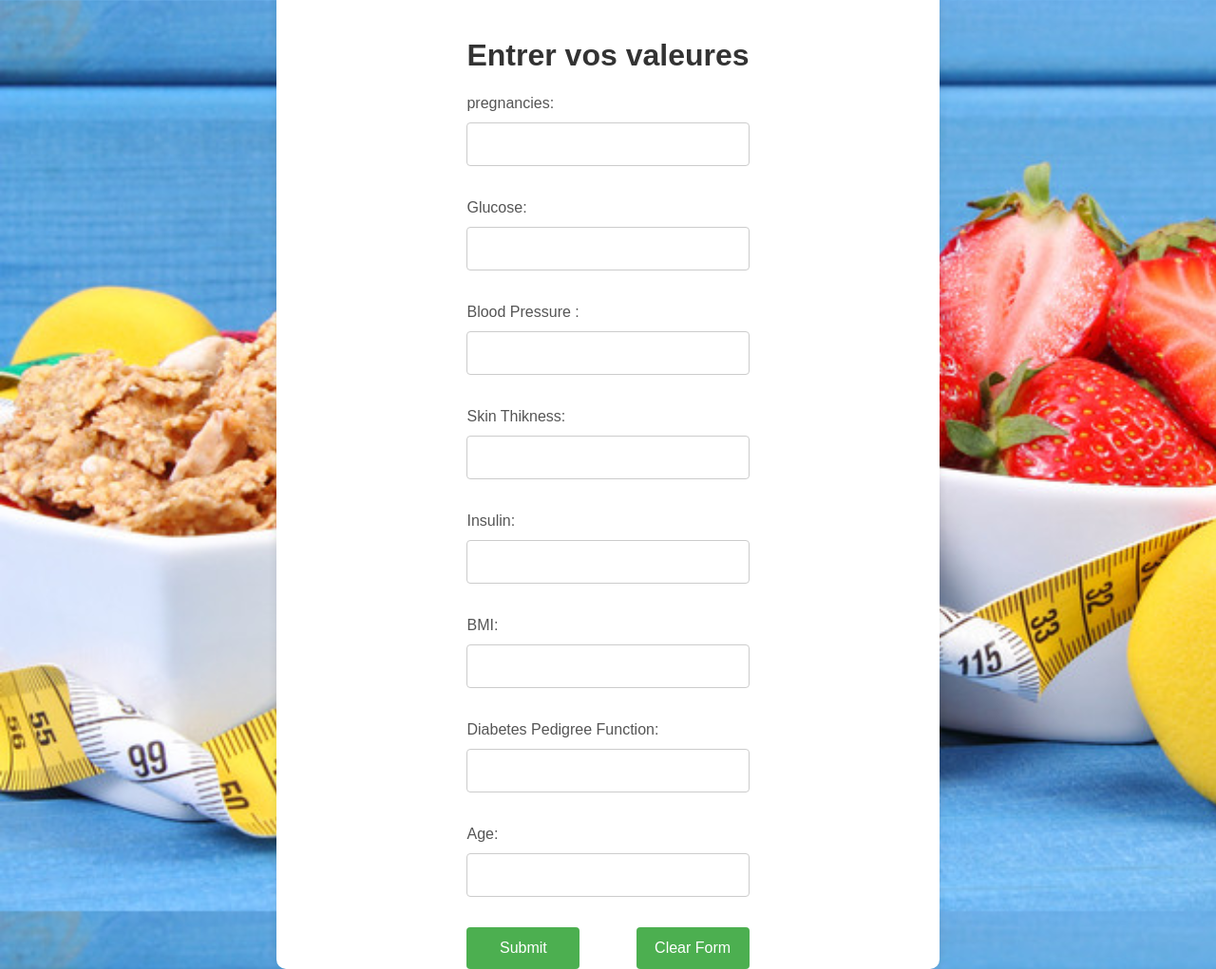
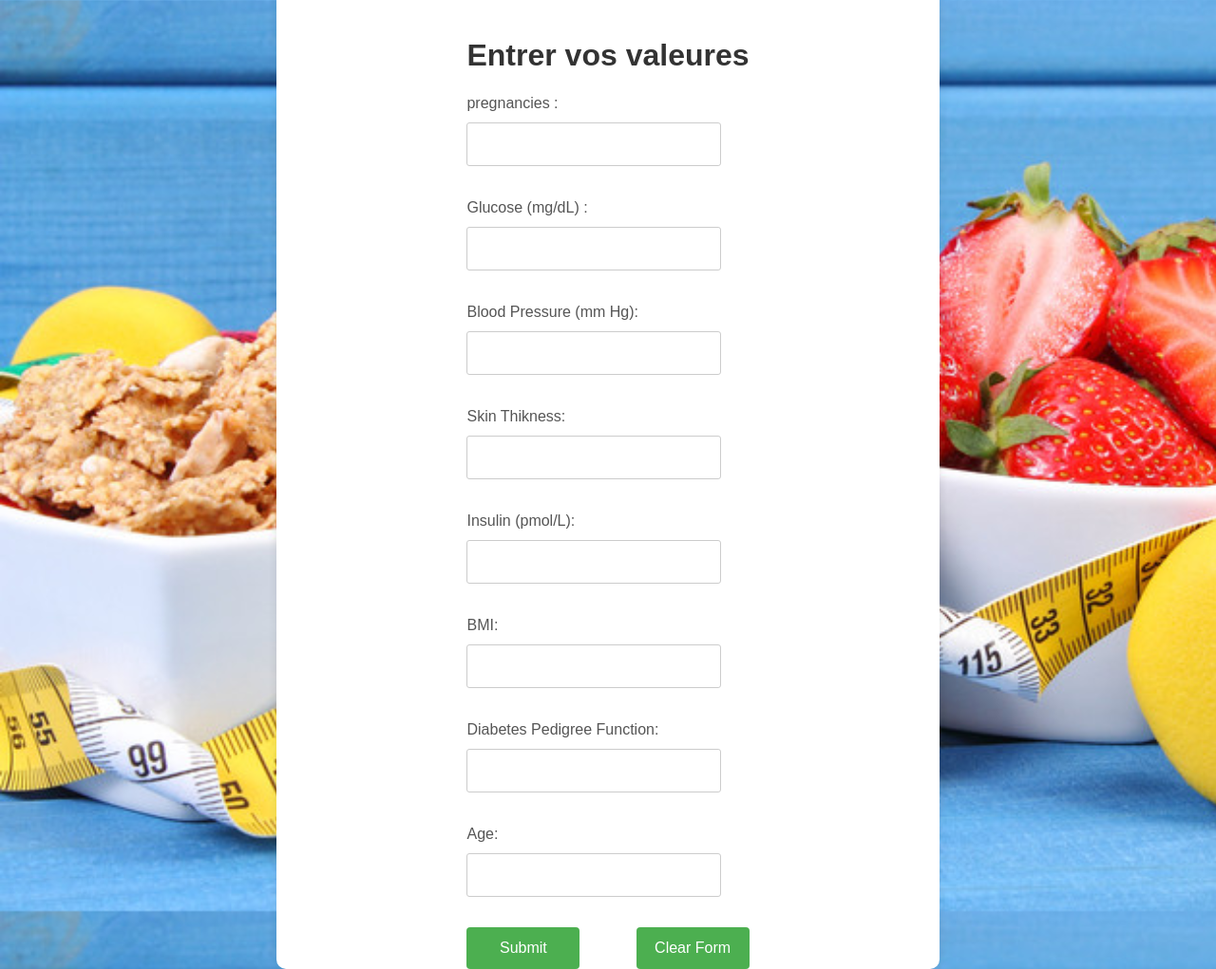
Before and after one commit to Gasmi33/Diabetes-Prediction, a Django app: template DiabetesPrediction/templates/user_info.html in a window 1280 px wide. Shown: the whole page at 95% size. Run offline with Django 5.2, Linux system fonts and the light colour scheme; the template is opened without the code that fills it: values that come from a table or form of the project are taken from there, others are empty.

Commit message:
user information

```diff
--- a/DiabetesPrediction/forms.py
+++ b/DiabetesPrediction/forms.py
@@ -1,13 +1,13 @@
 from django import forms
-
+from django.core.validators import MinValueValidator, MaxValueValidator
 
 class UserInformation(forms.Form):
 
-    val1 = forms.FloatField(label='pregnancies')
-    val2 = forms.FloatField(label='Glucose')
-    val3 = forms.FloatField(label='Blood Pressure ')
-    val4 = forms.FloatField(label='Skin Thikness')
-    val5 = forms.FloatField(label='Insulin')
-    val6 = forms.FloatField(label='BMI')
-    val7 = forms.FloatField(label='Diabetes Pedigree Function')
-    val8 = forms.FloatField(label='Age')
+    val1 = forms.IntegerField(label='pregnancies ', validators=[MinValueValidator(0), MaxValueValidator(30)])
+    val2 = forms.FloatField(label='Glucose (mg/dL) ', validators=[MinValueValidator(0), MaxValueValidator(220)])
+    val3 = forms.FloatField(label='Blood Pressure (mm Hg)', validators=[MinValueValidator(1), MaxValueValidator(200)])
+    val4 = forms.FloatField(label='Skin Thikness', validators=[MinValueValidator(0)])
+    val5 = forms.FloatField(label='Insulin (pmol/L)', validators=[MinValueValidator(0)])
+    val6 = forms.FloatField(label='BMI', validators= [MinValueValidator(0)])
+    val7 = forms.FloatField(label='Diabetes Pedigree Function', validators=[MinValueValidator(0), MaxValueValidator(2)])
+    val8 = forms.IntegerField(validators=[MinValueValidator(1), MaxValueValidator(130)], label='Age')
--- a/DiabetesPrediction/templates/user_info.html
+++ b/DiabetesPrediction/templates/user_info.html
@@ -47,11 +47,11 @@
         form input[type="email"],
         form input[type="password"],
         form input[type="number"]{
-            width: 100%;
+            width: 90%;
             padding: 10px;
             margin-bottom: 16px;
             border: 1px solid #ccc;
-            border-radius: 4px;
+            border-radius: 3px;
             box-sizing: border-box;
         }
 /* Style de base pour le bouton */
```
Also changed, not shown: DiabetesPrediction/views.py (+14 -2 lines).
